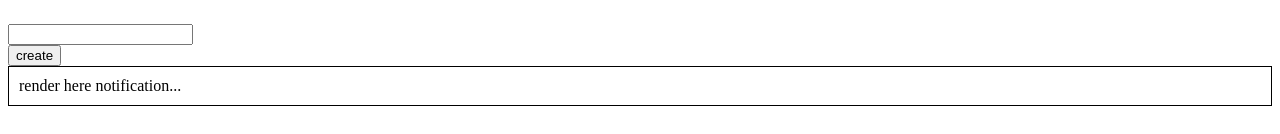
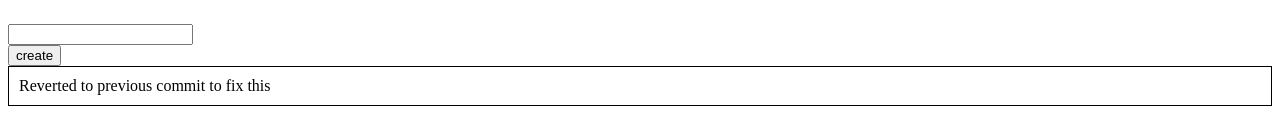
Before and after one commit to fazzolari17/FullStackOpen, a React (Create React App) app in the folder Part6/redux-anecdotes/: page / in a window 1280 px wide. Shown: the part 344-478 px from the top of the page. Built offline with nearby package versions, Linux system fonts and the light colour scheme.

Commit message:
exercises 6.9-6.10

```diff
--- a/Part6/redux-anecdotes/src/components/AnecdoteForm.js
+++ b/Part6/redux-anecdotes/src/components/AnecdoteForm.js
@@ -1,6 +1,7 @@
 import React from 'react'
 import { useDispatch } from 'react-redux'
 import { addAnecdote } from '../reducers/anecdoteReducer'
+
 
 const AnecdoteForm = () => {
 
@@ -14,7 +15,7 @@ const AnecdoteForm = () => {
 
   return (
     <>
-    <h2>create new</h2>
+      <h2>create new</h2>
       <form onSubmit={create}>
         <div><input name='anecdote' /></div>
         <button type='submit'>create</button>
--- a/Part6/redux-anecdotes/src/components/AnecdoteList.js
+++ b/Part6/redux-anecdotes/src/components/AnecdoteList.js
@@ -3,7 +3,8 @@ import { useSelector, useDispatch } from 'react-redux'
 import { addVote } from '../reducers/anecdoteReducer'
 
 const AnecdoteList = () => {
-  const anecdotes = useSelector(state => state)
+  const anecdotes = useSelector(state => state.anecdoteReducer)
+  console.log(anecdotes)
   const dispatch = useDispatch()
 
   const vote = (id) => {
@@ -11,7 +12,7 @@ const AnecdoteList = () => {
     dispatch(addVote(id))
   }
 
-const sortedByVotes = anecdotes.sort((a, b) => b.votes - a.votes)
+  const sortedByVotes = anecdotes.sort((a, b) => b.votes - a.votes)
 
   const anecdotesMapped = sortedByVotes.map(anecdote =>
     (<div key={anecdote.id}>
@@ -27,7 +28,7 @@ const sortedByVotes = anecdotes.sort((a, b) => b.votes - a.votes)
 
   return (
     <>
-    {anecdotesMapped}
+      {anecdotesMapped}
     </>
   )
 }
--- a/Part6/redux-anecdotes/src/components/Notification.js
+++ b/Part6/redux-anecdotes/src/components/Notification.js
@@ -1,4 +1,8 @@
+import { useSelector } from 'react-redux'
+
 const Notification = () => {
+  const notification = useSelector(state => state.notificationReducer)
+
   const style = {
     border: 'solid',
     padding: 10,
@@ -6,7 +10,7 @@ const Notification = () => {
   }
   return (
     <div style={style}>
-      render here notification...
+      {notification.message}
     </div>
   )
 }
--- a/Part6/redux-anecdotes/src/index.js
+++ b/Part6/redux-anecdotes/src/index.js
@@ -5,8 +5,14 @@ import App from './App'
 
 import { createStore } from 'redux'
 import { Provider } from 'react-redux'
-import reducer from './reducers/anecdoteReducer'
+import { combineReducers } from 'redux'
+import anecdoteReducer from './reducers/anecdoteReducer'
+import notificationReducer from './reducers/notificationReducer'
 
+const reducer = combineReducers({
+  anecdoteReducer,
+  notificationReducer
+})
 const store = createStore(reducer)
 
 ReactDOM.createRoot(document.getElementById('root')).render(
--- a/Part6/redux-anecdotes/src/reducers/anecdoteReducer.js
+++ b/Part6/redux-anecdotes/src/reducers/anecdoteReducer.js
@@ -48,7 +48,7 @@ const reducer = (state = initialState, action) => {
 }
 
 export const addVote = (id) => {
-    return { type: 'VOTE', data: { id }} //initialState.map(a => a.id !== id ? a : changedAnecdote)
+  return { type: 'VOTE', data: { id } } //initialState.map(a => a.id !== id ? a : changedAnecdote)
 }
 
 export const addAnecdote = content => {
```
Lines whose indentation alone changed are shown as unchanged.
